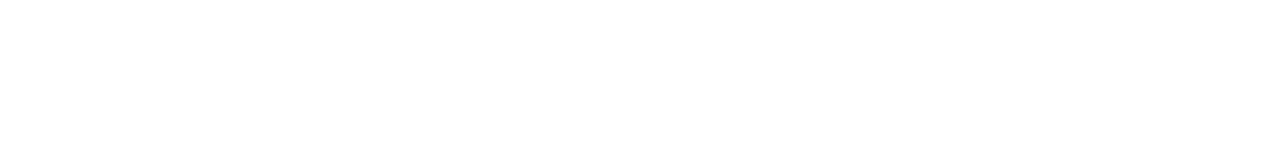
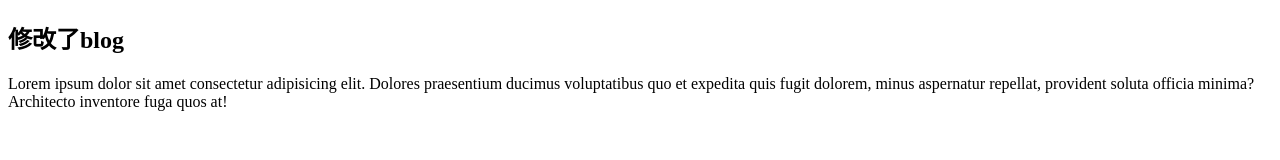
Before and after one commit to Spellcaster0/project_test, a plain HTML site: page index.html in a window 1280 px wide. Drawn offline with Linux system fonts and the light colour scheme.

Commit message:
修改了blog

```diff
--- a/index.html
+++ b/index.html
@@ -7,6 +7,7 @@
    <title>Document</title>
 </head>
 <body>
-
+   <h2>修改了blog</h2>
+   <p>Lorem ipsum dolor sit amet consectetur adipisicing elit. Dolores praesentium ducimus voluptatibus quo et expedita quis fugit dolorem, minus aspernatur repellat, provident soluta officia minima? Architecto inventore fuga quos at!</p>
 </body>
 </html>
```
